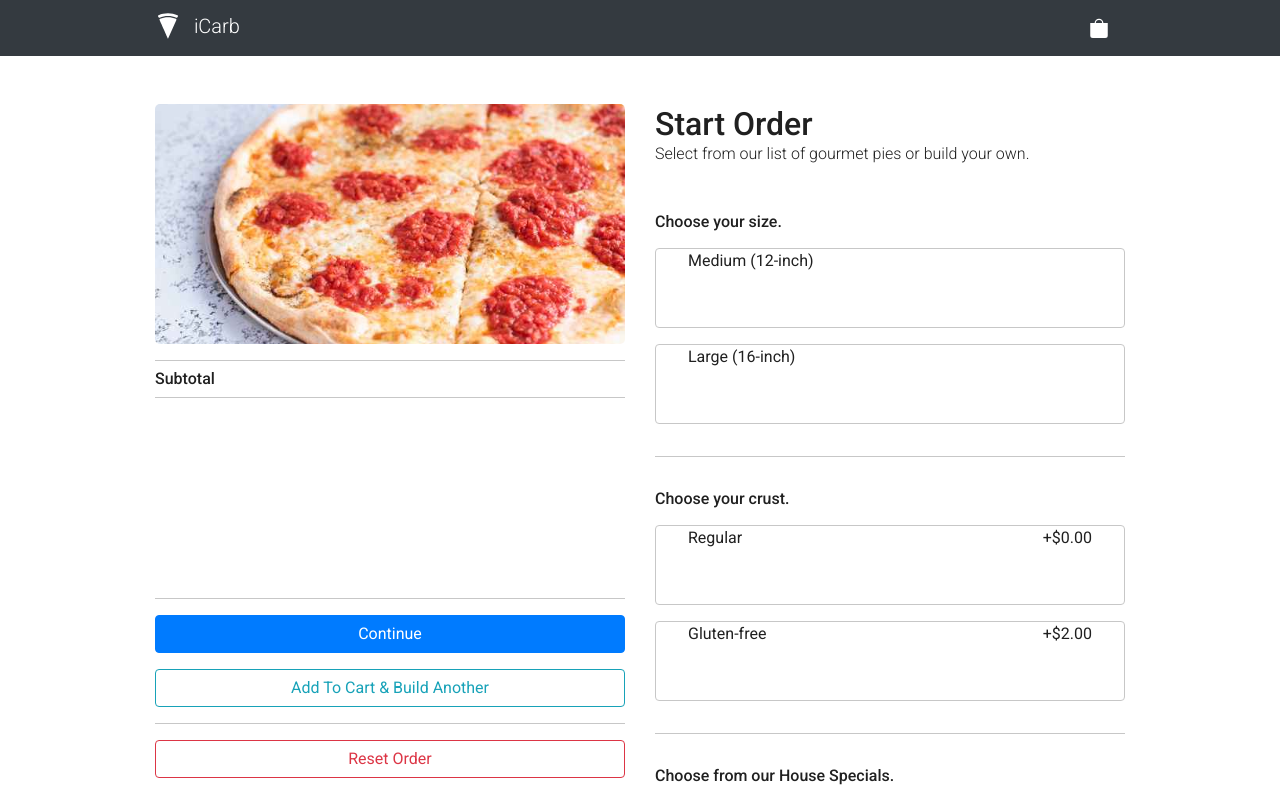
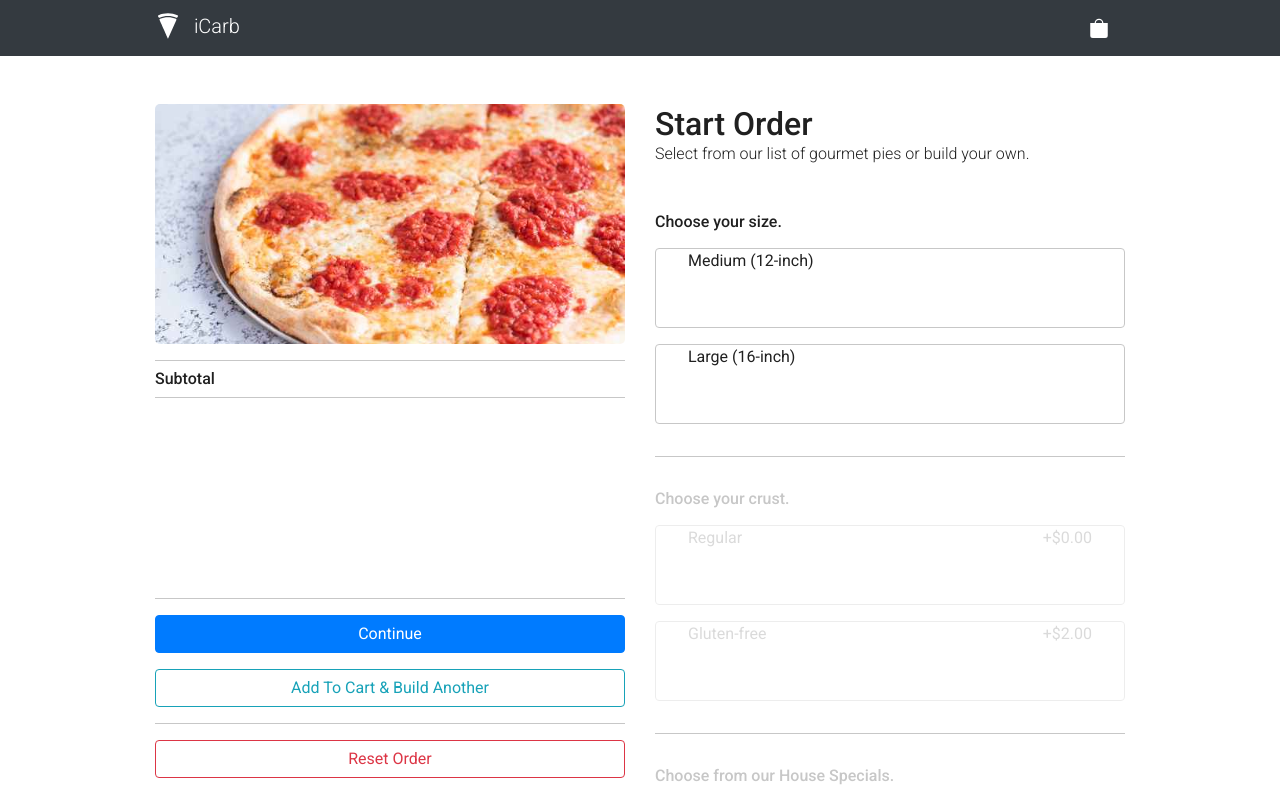
Before and after one commit to sketchbook21/icarb, a React (Create React App) app: page /icarb/pizza/1 in a window 1280 px wide. Built offline with nearby package versions, Linux system fonts and the light colour scheme.

Commit message:
hookup disabled states

```diff
--- a/src/App.scss
+++ b/src/App.scss
@@ -143,6 +143,10 @@ body {
   border-bottom: 1px solid rgb(199, 199, 199);
 }
 
+.disabled-block {
+  color: rgb(199, 199, 199);
+}
+
 @media (max-width: 600px) {
   .fs-1 {
     font-size: 3em;
--- a/src/components/Order.js
+++ b/src/components/Order.js
@@ -32,9 +32,25 @@ const Order = ({
     }
   });
 
+  const blockSelected = (array, category) => {
+    const items = array.filter((item) => item.category === category);
+    if (items.length > 0) {
+      return true;
+    }
+    return false;
+  };
+
+  const sizeSelected = blockSelected(subtotalItems, "Size");
+  const crustSelected = blockSelected(subtotalItems, "Crust");
+  const styleSelected = blockSelected(subtotalItems, "Style");
+
   const extraToppingTitle = mdSizeSelected
     ? "Choose extra toppings. +$2.00 each"
     : "Choose extra toppings. +$3.00 each";
+
+  const pizzaStyleClassName = crustSelected
+    ? "my-3 fw-5"
+    : "my-3 fw-5 disabled-block";
 
   return (
     <Container className="mt-5 mx-auto">
@@ -76,21 +92,26 @@ const Order = ({
             options={pizzaSizes}
             sizeBlock={true}
             selectFunction={chooseOption}
+            prevBlockSelected={true}
           />
           <OptionBlock
             title="Choose your crust."
             options={crustTypes}
             selectFunction={chooseOption}
             mdSizeSelected={mdSizeSelected}
+            prevBlockSelected={sizeSelected}
           />
           <div className="option-block">
-            <div className="my-3 fw-5">Choose from our House Specials.</div>
+            <div className={pizzaStyleClassName}>
+              Choose from our House Specials.
+            </div>
             <OptionBlock
               title="Cheese"
               subOptionBlock={true}
               options={cheesePizzas}
               selectFunction={chooseOption}
               mdSizeSelected={mdSizeSelected}
+              prevBlockSelected={crustSelected}
             />
             <OptionBlock
               title="Veggie"
@@ -98,6 +119,7 @@ const Order = ({
               options={vegPizzas}
               selectFunction={chooseOption}
               mdSizeSelected={mdSizeSelected}
+              prevBlockSelected={crustSelected}
             />
             <OptionBlock
               title="Meat"
@@ -105,12 +127,14 @@ const Order = ({
               options={meatPizzas}
               selectFunction={chooseOption}
               mdSizeSelected={mdSizeSelected}
+              prevBlockSelected={crustSelected}
             />
           </div>
           <OptionCheckBlock
             title={extraToppingTitle}
             options={extraToppings}
             selectFunction={chooseOption}
+            prevBlockSelected={styleSelected}
           />
         </Col>
       </Row>
--- a/src/components/tiles/OptionBlock.js
+++ b/src/components/tiles/OptionBlock.js
@@ -8,12 +8,23 @@ const OptionBlock = ({
   sizeBlock = null,
   selectFunction,
   mdSizeSelected,
+  prevBlockSelected = false,
 }) => {
   let displayTitleClass = "my-3 fw-5";
   let displayOptionBlockClass = "option-block";
-  if (subOptionBlock) {
-    displayTitleClass = "my-3 fs-4";
-    displayOptionBlockClass = "suboption-block";
+
+  if (!prevBlockSelected) {
+    displayTitleClass = "my-3 fw-5 disabled-block";
+    displayOptionBlockClass = "option-block disabled-block";
+    if (subOptionBlock) {
+      displayTitleClass = "my-3 fs-4 disabled-block";
+      displayOptionBlockClass = "suboption-block disabled-block";
+    }
+  } else {
+    if (subOptionBlock) {
+      displayTitleClass = "my-3 fs-4";
+      displayOptionBlockClass = "suboption-block";
+    }
   }
 
   const addPlus = sizeBlock ? "" : "+";
@@ -27,7 +38,7 @@ const OptionBlock = ({
         <Button
           className="option-button d-flex justify-content-between"
           variant="outline-primary"
-          disabled={option.disabled}
+          disabled={!prevBlockSelected}
           active={option.active}
           onClick={() => selectFunction(option.category, option.id)}
         >
--- a/src/components/tiles/OptionCheckBlock.js
+++ b/src/components/tiles/OptionCheckBlock.js
@@ -1,7 +1,15 @@
 import React from "react";
 import { Form, Col, Row } from "react-bootstrap";
 
-const OptionCheckBlock = ({ title, options, selectFunction }) => {
+const OptionCheckBlock = ({
+  title,
+  options,
+  selectFunction,
+  prevBlockSelected,
+}) => {
+  const displayTitleClass = prevBlockSelected
+    ? "my-3 fw-5"
+    : "my-3 fw-5 disabled-block";
   const displayOptions = options.map((option) => {
     return (
       <Col key={option.id} md={6} className="mb-2">
@@ -9,6 +17,7 @@ const OptionCheckBlock = ({ title, options, selectFunction }) => {
           type="checkbox"
           id={option.name}
           label={option.name}
+          disabled={!prevBlockSelected}
           onClick={() => selectFunction(option.category, option.id)}
         />
       </Col>
@@ -16,7 +25,7 @@ const OptionCheckBlock = ({ title, options, selectFunction }) => {
   });
   return (
     <div className="option-block">
-      <div className="my-3 fw-5">{title}</div>
+      <div className={displayTitleClass}>{title}</div>
       <Row>{displayOptions}</Row>
     </div>
   );
--- a/src/data/pizzaConstants.js
+++ b/src/data/pizzaConstants.js
@@ -23,7 +23,6 @@ export const pizzaSize = [
     value1: MEDIUM,
     displayValue1: convertToDisplayValue(MEDIUM),
     active: false,
-    disabled: false,
   },
   {
     id: 2,
@@ -32,7 +31,6 @@ export const pizzaSize = [
     value1: LARGE,
     displayValue1: convertToDisplayValue(LARGE),
     active: false,
-    disabled: false,
   },
 ];
 
@@ -46,7 +44,6 @@ export const crustType = [
     displayValue1: convertToDisplayValue(REG_CRUST),
     displayValue2: convertToDisplayValue(REG_CRUST),
     active: false,
-    disabled: false,
   },
   {
     id: 4,
@@ -57,7 +54,6 @@ export const crustType = [
     displayValue1: convertToDisplayValue(MD_GF_CRUST),
     displayValue2: convertToDisplayValue(LG_GF_CRUST),
     active: false,
-    disabled: false,
   },
 ];
 
@@ -73,7 +69,6 @@ export const pizzaStyle = [
     displayValue1: convertToDisplayValue(BASE),
     displayValue2: convertToDisplayValue(BASE),
     active: false,
-    disabled: false,
   },
   {
     id: 6,
@@ -86,7 +81,6 @@ export const pizzaStyle = [
     displayValue1: convertToDisplayValue(MD_VALUE_1),
     displayValue2: convertToDisplayValue(LG_VALUE_1),
     active: false,
-    disabled: false,
   },
   {
     id: 7,
@@ -99,7 +93,6 @@ export const pizzaStyle = [
     displayValue1: convertToDisplayValue(MD_VALUE_2),
     displayValue2: convertToDisplayValue(LG_VALUE_2),
     active: false,
-    disabled: false,
   },
   {
     id: 8,
@@ -112,7 +105,6 @@ export const pizzaStyle = [
     displayValue1: convertToDisplayValue(MD_VALUE_1),
     displayValue2: convertToDisplayValue(LG_VALUE_1),
     active: false,
-    disabled: false,
   },
   {
     id: 9,
@@ -125,7 +117,6 @@ export const pizzaStyle = [
     displayValue1: convertToDisplayValue(MD_VALUE_2),
     displayValue2: convertToDisplayValue(LG_VALUE_2),
     active: false,
-    disabled: false,
   },
   {
     id: 10,
@@ -138,7 +129,6 @@ export const pizzaStyle = [
     displayValue1: convertToDisplayValue(MD_VALUE_2),
     displayValue2: convertToDisplayValue(LG_VALUE_2),
     active: false,
-    disabled: false,
   },
   {
     id: 11,
@@ -151,7 +141,6 @@ export const pizzaStyle = [
     displayValue1: convertToDisplayValue(MD_VALUE_2),
     displayValue2: convertToDisplayValue(LG_VALUE_2),
     active: false,
-    disabled: false,
   },
   {
     id: 12,
@@ -164,7 +153,6 @@ export const pizzaStyle = [
     displayValue1: convertToDisplayValue(MD_VALUE_2),
     displayValue2: convertToDisplayValue(LG_VALUE_2),
     active: false,
-    disabled: false,
   },
   {
     id: 13,
@@ -177,7 +165,6 @@ export const pizzaStyle = [
     displayValue1: convertToDisplayValue(MD_VALUE_1),
     displayValue2: convertToDisplayValue(LG_VALUE_1),
     active: false,
-    disabled: false,
   },
   {
     id: 14,
@@ -190,7 +177,6 @@ export const pizzaStyle = [
     displayValue1: convertToDisplayValue(MD_VALUE_2),
     displayValue2: convertToDisplayValue(LG_VALUE_2),
     active: false,
-    disabled: false,
   },
   {
     id: 15,
@@ -203,7 +189,6 @@ export const pizzaStyle = [
     displayValue1: convertToDisplayValue(MD_VALUE_2),
     displayValue2: convertToDisplayValue(LG_VALUE_2),
     active: false,
-    disabled: false,
   },
   {
     id: 16,
@@ -216,7 +201,6 @@ export const pizzaStyle = [
     displayValue1: convertToDisplayValue(MD_VALUE_2),
     displayValue2: convertToDisplayValue(LG_VALUE_2),
     active: false,
-    disabled: false,
   },
   {
     id: 17,
@@ -229,7 +213,6 @@ export const pizzaStyle = [
     displayValue1: convertToDisplayValue(MD_VALUE_2),
     displayValue2: convertToDisplayValue(LG_VALUE_2),
     active: false,
-    disabled: false,
   },
 ];
 
@@ -243,7 +226,6 @@ export const extraToppings = [
     value2: EXTRA_TOPPING_2,
     displayValue2: convertToDisplayValue(EXTRA_TOPPING_2),
     active: false,
-    disabled: false,
   },
   {
     id: 19,
@@ -254,7 +236,6 @@ export const extraToppings = [
     value2: EXTRA_TOPPING_2,
     displayValue2: convertToDisplayValue(EXTRA_TOPPING_2),
     active: false,
-    disabled: false,
   },
   {
     id: 20,
@@ -265,7 +246,6 @@ export const extraToppings = [
     value2: EXTRA_TOPPING_2,
     displayValue2: convertToDisplayValue(EXTRA_TOPPING_2),
     active: false,
-    disabled: false,
   },
   {
     id: 21,
@@ -276,7 +256,6 @@ export const extraToppings = [
     value2: EXTRA_TOPPING_2,
     displayValue2: convertToDisplayValue(EXTRA_TOPPING_2),
     active: false,
-    disabled: false,
   },
   {
     id: 22,
@@ -287,7 +266,6 @@ export const extraToppings = [
     value2: EXTRA_TOPPING_2,
     displayValue2: convertToDisplayValue(EXTRA_TOPPING_2),
     active: false,
-    disabled: false,
   },
   {
     id: 23,
@@ -298,7 +276,6 @@ export const extraToppings = [
     value2: EXTRA_TOPPING_2,
     displayValue2: convertToDisplayValue(EXTRA_TOPPING_2),
     active: false,
-    disabled: false,
   },
   {
     id: 24,
@@ -309,7 +286,6 @@ export const extraToppings = [
     value2: EXTRA_TOPPING_2,
     displayValue2: convertToDisplayValue(EXTRA_TOPPING_2),
     active: false,
-    disabled: false,
   },
   {
     id: 25,
@@ -320,7 +296,6 @@ export const extraToppings = [
     value2: EXTRA_TOPPING_2,
     displayValue2: convertToDisplayValue(EXTRA_TOPPING_2),
     active: false,
-    disabled: false,
   },
   {
     id: 26,
@@ -331,7 +306,6 @@ export const extraToppings = [
     value2: EXTRA_TOPPING_2,
     displayValue2: convertToDisplayValue(EXTRA_TOPPING_2),
     active: false,
-    disabled: false,
   },
   {
     id: 27,
@@ -342,7 +316,6 @@ export const extraToppings = [
     value2: EXTRA_TOPPING_2,
     displayValue2: convertToDisplayValue(EXTRA_TOPPING_2),
     active: false,
-    disabled: false,
   },
   {
     id: 28,
@@ -353,7 +326,6 @@ export const extraToppings = [
     value2: EXTRA_TOPPING_2,
     displayValue2: convertToDisplayValue(EXTRA_TOPPING_2),
     active: false,
-    disabled: false,
   },
   {
     id: 29,
@@ -364,7 +336,6 @@ export const extraToppings = [
     value2: EXTRA_TOPPING_2,
     displayValue2: convertToDisplayValue(EXTRA_TOPPING_2),
     active: false,
-    disabled: false,
   },
   {
     id: 30,
@@ -375,7 +346,6 @@ export const extraToppings = [
     value2: EXTRA_TOPPING_2,
     displayValue2: convertToDisplayValue(EXTRA_TOPPING_2),
     active: false,
-    disabled: false,
   },
   {
     id: 31,
@@ -386,7 +356,6 @@ export const extraToppings = [
     value2: EXTRA_TOPPING_2,
     displayValue2: convertToDisplayValue(EXTRA_TOPPING_2),
     active: false,
-    disabled: false,
   },
   {
     id: 32,
@@ -397,7 +366,6 @@ export const extraToppings = [
     value2: EXTRA_TOPPING_2,
     displayValue2: convertToDisplayValue(EXTRA_TOPPING_2),
     active: false,
-    disabled: false,
   },
   {
     id: 33,
@@ -408,7 +376,6 @@ export const extraToppings = [
     value2: EXTRA_TOPPING_2,
     displayValue2: convertToDisplayValue(EXTRA_TOPPING_2),
     active: false,
-    disabled: false,
   },
   {
     id: 34,
@@ -419,7 +386,6 @@ export const extraToppings = [
     value2: EXTRA_TOPPING_2,
     displayValue2: convertToDisplayValue(EXTRA_TOPPING_2),
     active: false,
-    disabled: false,
   },
   {
     id: 35,
@@ -430,7 +396,6 @@ export const extraToppings = [
     value2: EXTRA_TOPPING_2,
     displayValue2: convertToDisplayValue(EXTRA_TOPPING_2),
     active: false,
-    disabled: false,
   },
   {
     id: 36,
@@ -441,7 +406,6 @@ export const extraToppings = [
     value2: EXTRA_TOPPING_2,
     displayValue2: convertToDisplayValue(EXTRA_TOPPING_2),
     active: false,
-    disabled: false,
   },
   {
     id: 37,
@@ -452,7 +416,6 @@ export const extraToppings = [
     value2: EXTRA_TOPPING_2,
     displayValue2: convertToDisplayValue(EXTRA_TOPPING_2),
     active: false,
-    disabled: false,
   },
   {
     id: 38,
@@ -463,7 +426,6 @@ export const extraToppings = [
     value2: EXTRA_TOPPING_2,
     displayValue2: convertToDisplayValue(EXTRA_TOPPING_2),
     active: false,
-    disabled: false,
   },
   {
     id: 39,
@@ -474,7 +436,6 @@ export const extraToppings = [
     value2: EXTRA_TOPPING_2,
     displayValue2: convertToDisplayValue(EXTRA_TOPPING_2),
     active: false,
-    disabled: false,
   },
   {
     id: 40,
@@ -485,7 +446,6 @@ export const extraToppings = [
     value2: EXTRA_TOPPING_2,
     displayValue2: convertToDisplayValue(EXTRA_TOPPING_2),
     active: false,
-    disabled: false,
   },
   {
     id: 41,
@@ -496,7 +456,6 @@ export const extraToppings = [
     value2: EXTRA_TOPPING_2,
     displayValue2: convertToDisplayValue(EXTRA_TOPPING_2),
     active: false,
-    disabled: false,
   },
   {
     id: 42,
@@ -507,7 +466,6 @@ export const extraToppings = [
     value2: EXTRA_TOPPING_2,
     displayValue2: convertToDisplayValue(EXTRA_TOPPING_2),
     active: false,
-    disabled: false,
   },
   {
     id: 43,
@@ -518,7 +476,6 @@ export const extraToppings = [
     value2: EXTRA_TOPPING_2,
     displayValue2: convertToDisplayValue(EXTRA_TOPPING_2),
     active: false,
-    disabled: false,
   },
   {
     id: 44,
@@ -529,7 +486,6 @@ export const extraToppings = [
     value2: EXTRA_TOPPING_2,
     displayValue2: convertToDisplayValue(EXTRA_TOPPING_2),
     active: false,
-    disabled: false,
   },
   {
     id: 45,
@@ -540,6 +496,5 @@ export const extraToppings = [
     value2: EXTRA_TOPPING_2,
     displayValue2: convertToDisplayValue(EXTRA_TOPPING_2),
     active: false,
-    disabled: false,
   },
 ];
--- a/src/modules/pizzas.js
+++ b/src/modules/pizzas.js
@@ -18,13 +18,15 @@ const chooseOption = (category, id) => {
   };
 };
 
-// Reducer and its initialState
+// initialState
 
 const initialState = {
   pizzaOptions: [...pizzaSize, ...crustType, ...pizzaStyle, ...extraToppings],
   mdSizeSelected: true,
   subtotalItems: [],
 };
+
+// misc functions
 
 const setSelection = (pizzaOptions, category, id) => {
   const newArray = pizzaOptions.concat();
@@ -64,6 +66,8 @@ const changeSizeSelection = (id) => {
   return mdSizeSelected;
 };
 
+// reducer
+
 const pizzas = (state = initialState, action) => {
   switch (action.type) {
     case CHOOSE_OPTION:
```
